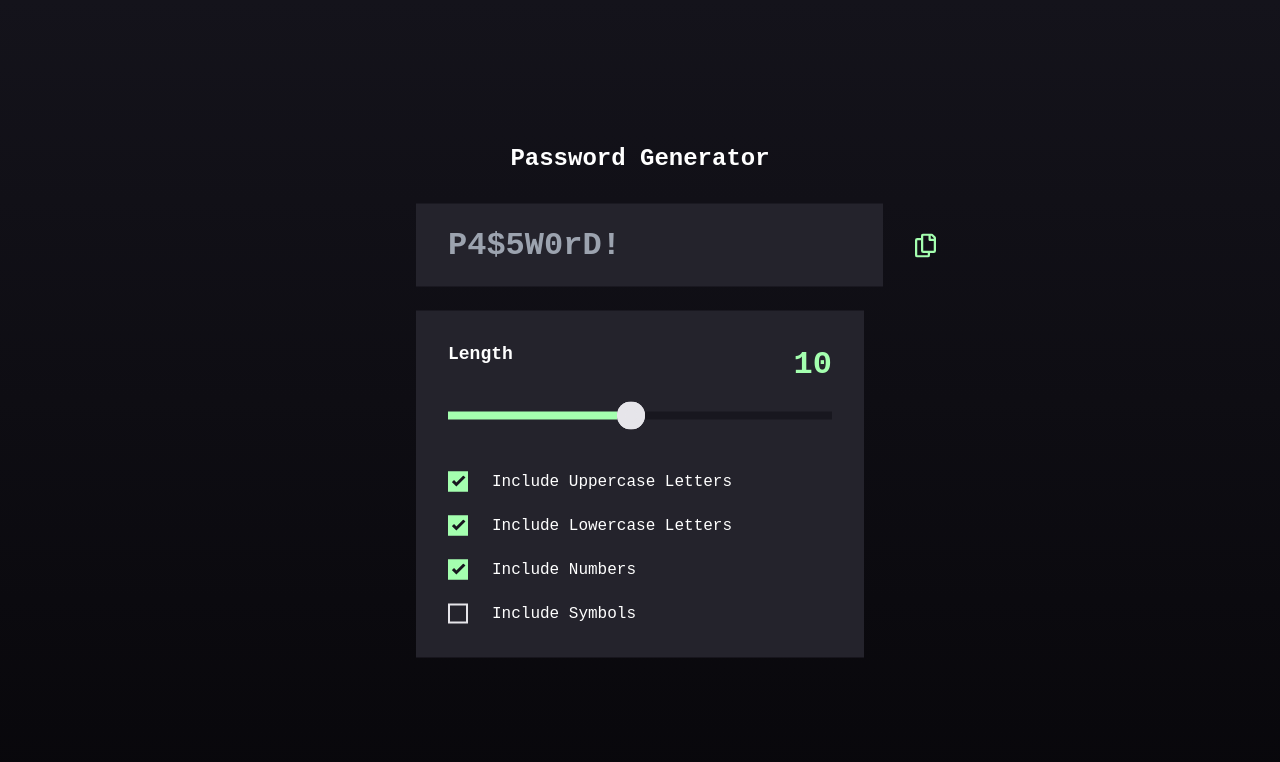
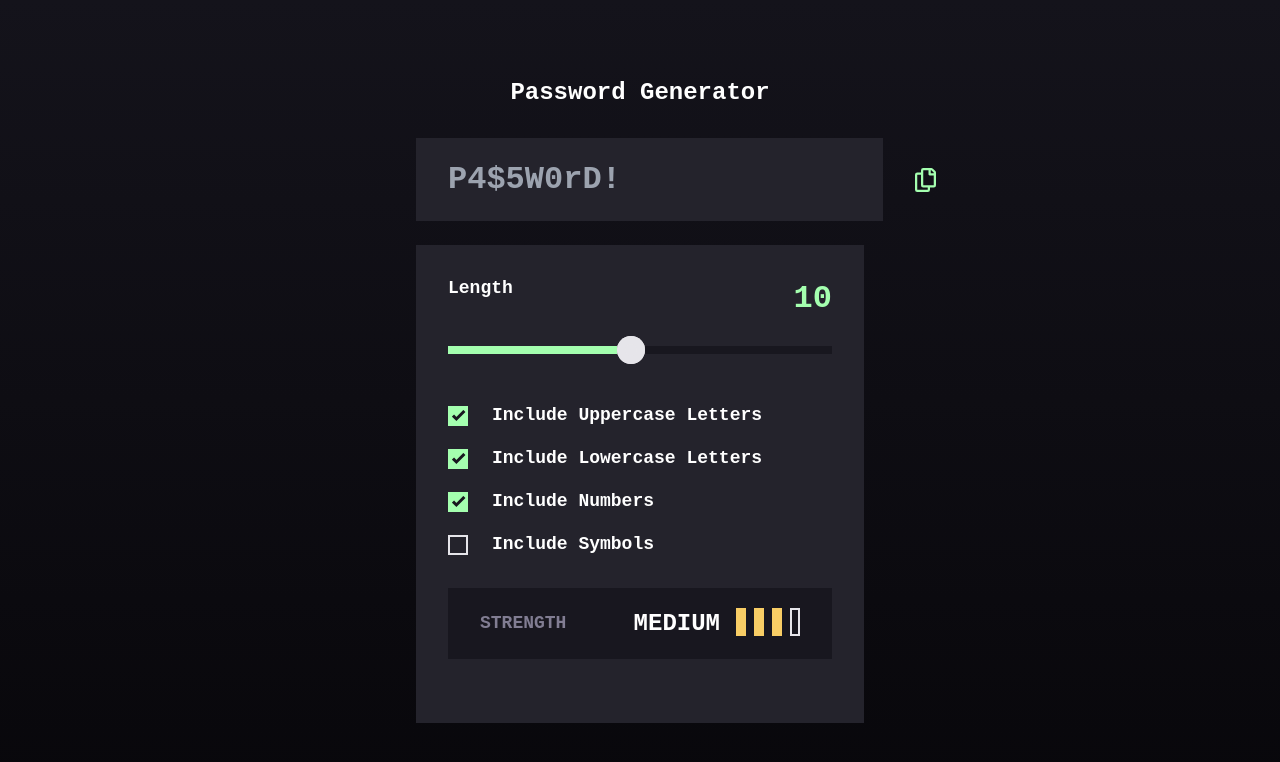
Before and after one commit to Konadu-Akwasi-Akuoko/password-generator-angular, an Angular app: page / in a window 1280 px wide. Shown: the top 762 px of the page. Built offline with nearby package versions, Linux system fonts and the light colour scheme.

Commit message:
feat: added strength checker component

```diff
--- a/src/app/components/checkbox/checkbox.component.html
+++ b/src/app/components/checkbox/checkbox.component.html
@@ -21,7 +21,7 @@
       d="M1 5.607 4.393 9l8-8"
     />
   </svg>
-  <label [htmlFor]="props.name" class="cursor-pointer">
+  <label [htmlFor]="props.name" class="cursor-pointer body">
     {{ props.label }}
   </label>
 </div>
--- a/src/app/components/password-generator/password-generator.component.html
+++ b/src/app/components/password-generator/password-generator.component.html
@@ -42,15 +42,15 @@
         />
       </div>
 
-      <div>
-        <div class="flex flex-col gap-y-5">
-          @for (prop of props; track $index) {
-          <app-checkbox
-            [props]="{ label: prop.label, value: prop.value, name: prop.name }"
-          />
-          }
-        </div>
+      <div class="flex flex-col gap-y-5 mb-8">
+        @for (prop of props; track $index) {
+        <app-checkbox
+          [props]="{ label: prop.label, value: prop.value, name: prop.name }"
+        />
+        }
       </div>
+
+      <app-strength-checker />
     </div>
   </div>
 </section>
--- a/src/app/components/password-generator/password-generator.component.ts
+++ b/src/app/components/password-generator/password-generator.component.ts
@@ -1,10 +1,11 @@
 import { Component } from '@angular/core';
 import { CheckboxComponent } from '../checkbox/checkbox.component';
+import { StrengthCheckerComponent } from '../strength-checker/strength-checker.component';
 
 @Component({
   selector: 'app-password-generator',
   standalone: true,
-  imports: [CheckboxComponent],
+  imports: [CheckboxComponent, StrengthCheckerComponent],
   templateUrl: './password-generator.component.html',
   styleUrl: './password-generator.component.css',
 })
--- /dev/null
+++ b/src/app/components/strength-checker/strength-checker.component.html
@@ -0,0 +1,14 @@
+<div
+  class="py-5 px-8 bg-very-dark-grey mb-8 flex flex-row justify-between items-center"
+>
+  <p class="body text-grey">{{ "STRENGTH" | uppercase }}</p>
+  <div class="flex flex-row gap-4">
+    <p class="heading-medium">{{ "MEDIUM" | uppercase }}</p>
+    <div class="flex flex-row gap-2">
+      <div class="w-[10px] h-7 bg-yellow"></div>
+      <div class="w-[10px] h-7 bg-yellow"></div>
+      <div class="w-[10px] h-7 bg-yellow"></div>
+      <div class="w-[10px] h-7 border-2 border-almost-white bg-inherit"></div>
+    </div>
+  </div>
+</div>
```
Also changed, not shown: src/app/components/strength-checker/strength-checker.component.ts (added, +11 -0 lines), src/app/components/strength-checker/strength-checker.component.css (added), 1 other file (tests, documents, lock files or other folders).
